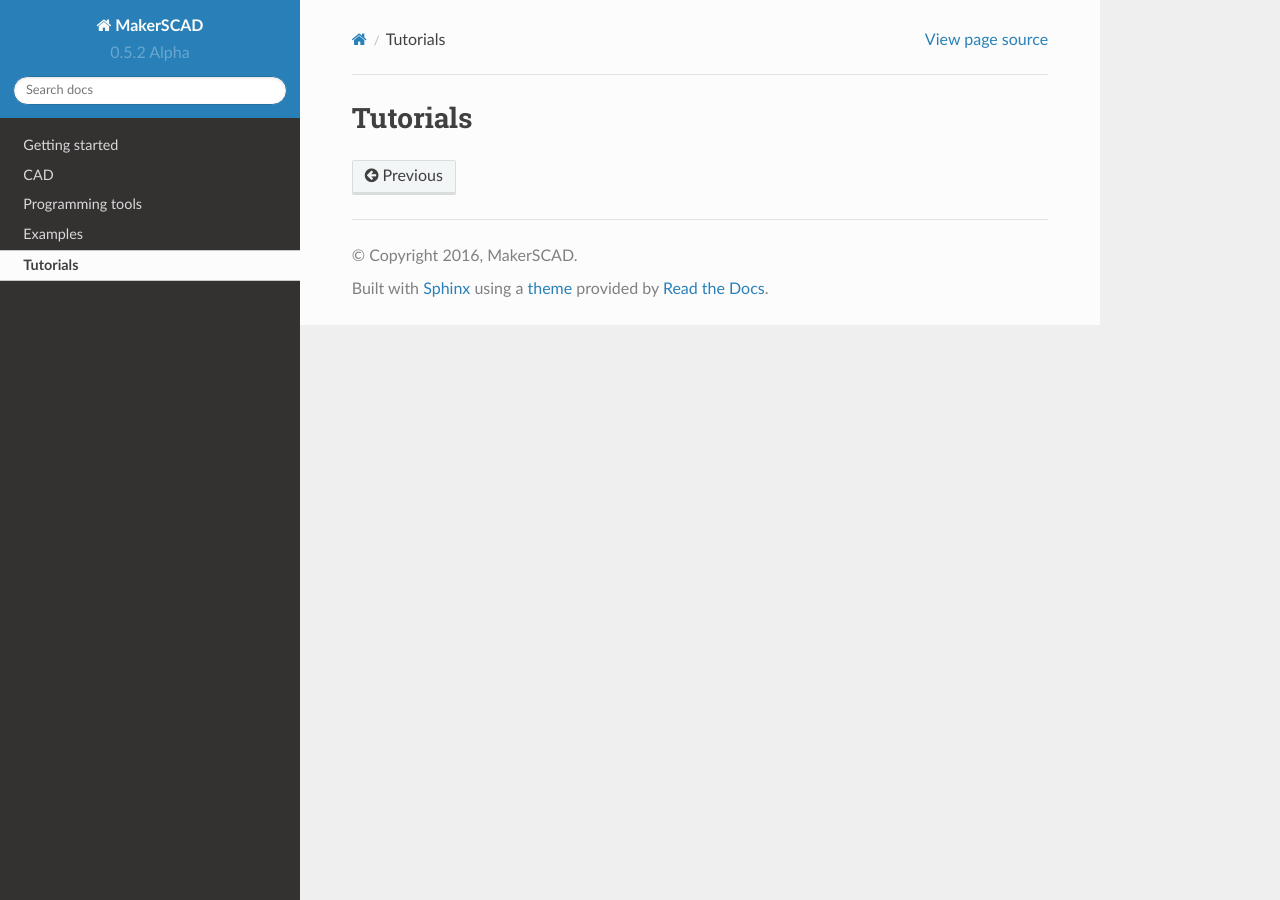
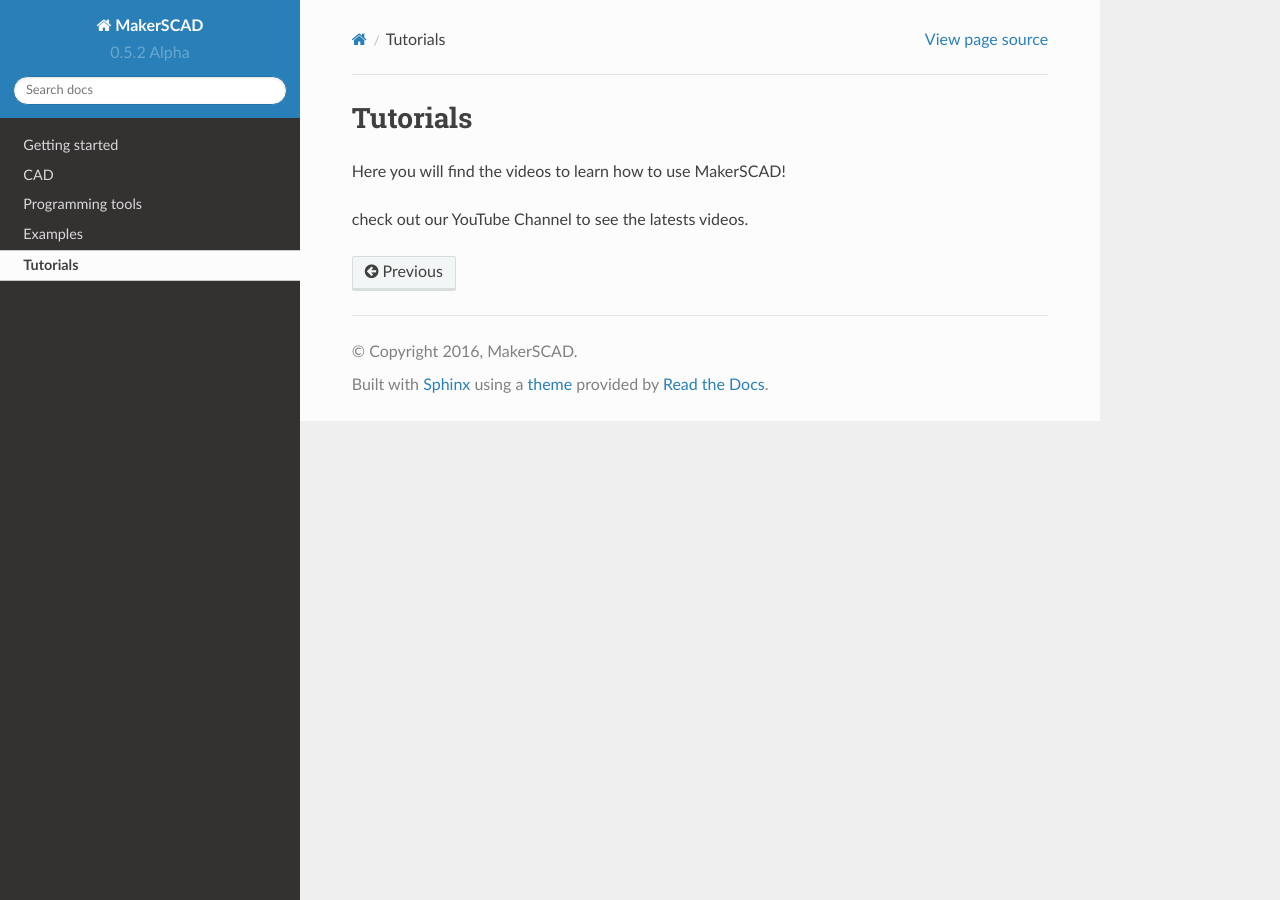
Before and after one commit to MakerSCAD/makerscad-docs, a Sphinx documentation site: the page built from source/tutorials.rst, in a window 1280 px wide. Built offline with Sphinx 7.4.7 and the Read the Docs theme 2.0.0, drawn with Linux system fonts in a browser that asks for light colours.

```diff
--- a/source/tutorials.rst
+++ b/source/tutorials.rst
@@ -4,3 +4,6 @@
 ***************
 Tutorials
 ***************
+Here you will find the videos to learn how to use MakerSCAD!
+
+check out our YouTube Channel to see the latests videos.
```
Also changed, not shown: README.md (+3 -0 lines).
